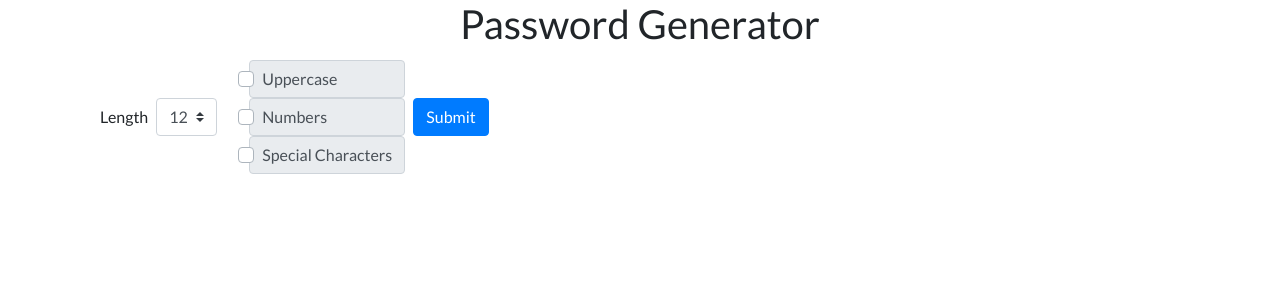
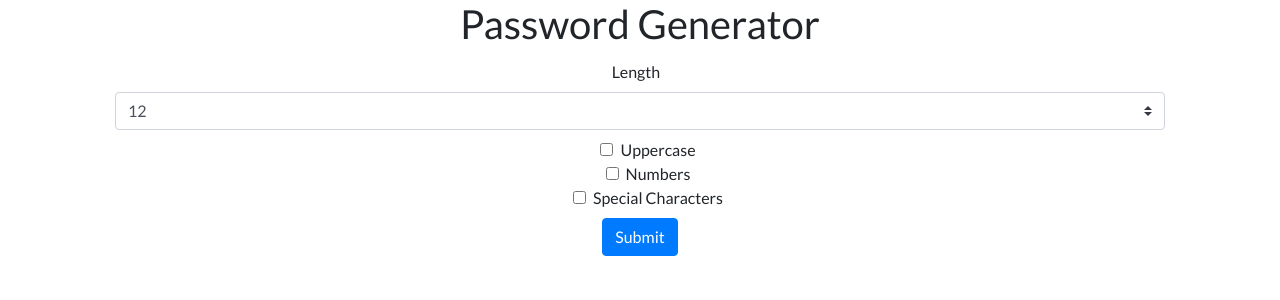
Before and after one commit to CarlosBueloni/personal-portfolio, a Django app: page /generator/ in a window 1280 px wide. Shown: the part 56-356 px from the top of the page. Run offline with Django 3.2, Linux system fonts and the light colour scheme; some libraries are stand-ins or nearby versions.

Commit message:
Change styling

```diff
--- a/generator/templates/generator/home.html
+++ b/generator/templates/generator/home.html
@@ -5,10 +5,10 @@
 {% block content %}
 
 
+<div class="container text-center">
+    <h1>Password Generator</h1>
     <div class="container text-center">
-        <h1>Password Generator</h1>
-
-        <form class="form-inline" action="{% url 'generator:password' %}">
+        <form class="form" action="{% url 'generator:password' %}">
             <label class="my-1 mr-2" for="inlineFormCustomSelectPref">Length</label>
             <select class="custom-select my-1 mr-sm-2" id="inlineFormCustomSelectPref" name="length">
                 <option value="6">6</option>
@@ -23,22 +23,22 @@
             </select>
 
             <div class="custom-control custom-checkbox my-1 mr-sm-2">
-                <div class="input-group-text">
-                    <input type="checkbox" class="custom-control-input" id="customControlInline" name="uppercase">
-                    <label class="custom-control-label" for="customControlInline">Uppercase</label>
+                <div class="form-check">
+                    <input type="checkbox" class="form-check-input" name="uppercase" id="uppercase" >
+                    <label class="form-check-label" for="uppercase">Uppercase</label>
                 </div>
-                <div class="input-group-text">
-                    <input type="checkbox" class="custom-control-input" id="customControlInline" name="numbers">
-                    <label class="custom-control-label" for="customControlInline">Numbers</label>
+                <div class="form-check">
+                    <input type="checkbox" class="form-check-input" name="numbers" id="numbers">
+                    <label class="form-check-label" for="numbers">Numbers</label>
                 </div>
-                <div class="input-group-text">
-                    <input type="checkbox" class="custom-control-input" id="customControlInline" name="special">
-                    <label class="custom-control-label" for="customControlInline">Special Characters</label>
+                <div class="form-check">
+                    <input type="checkbox" class="form-check-input" name="special" id="special">
+                    <label class="form-check-label" for="special">Special Characters</label>
                 </div>
             </div>
-
             <button type="submit" class="btn btn-primary my-1">Submit</button>
         </form>
     </div>
+</div>
 
     {% endblock %}
--- a/portfolio/Templates/portfolio/home.html
+++ b/portfolio/Templates/portfolio/home.html
@@ -20,7 +20,7 @@
 <hr>
 <div class="row">
   {% for project in projects %}
-  <div class="col-lg-4 col-md-6">
+  <div class="col-lg-4 col-md-6 border-right border-left">
 
     {% if project.url %}
     <a href="{{ project.url }}">
@@ -30,8 +30,8 @@
 
     <img src="{{ project.image.url }}" class="img-fluid mb-2">
     {% endif %}
-    <h3>{{ project.title }}</h3>
-    <p>{{ project.description }}</p>
+    <h3 class="text-center">{{ project.title }}</h3>
+    <p class="text-center">{{ project.description }} </p>
 
   </div>
   {% endfor %}
```
Also changed, not shown: generator/templates/generator/password.html (+12 -17 lines).
